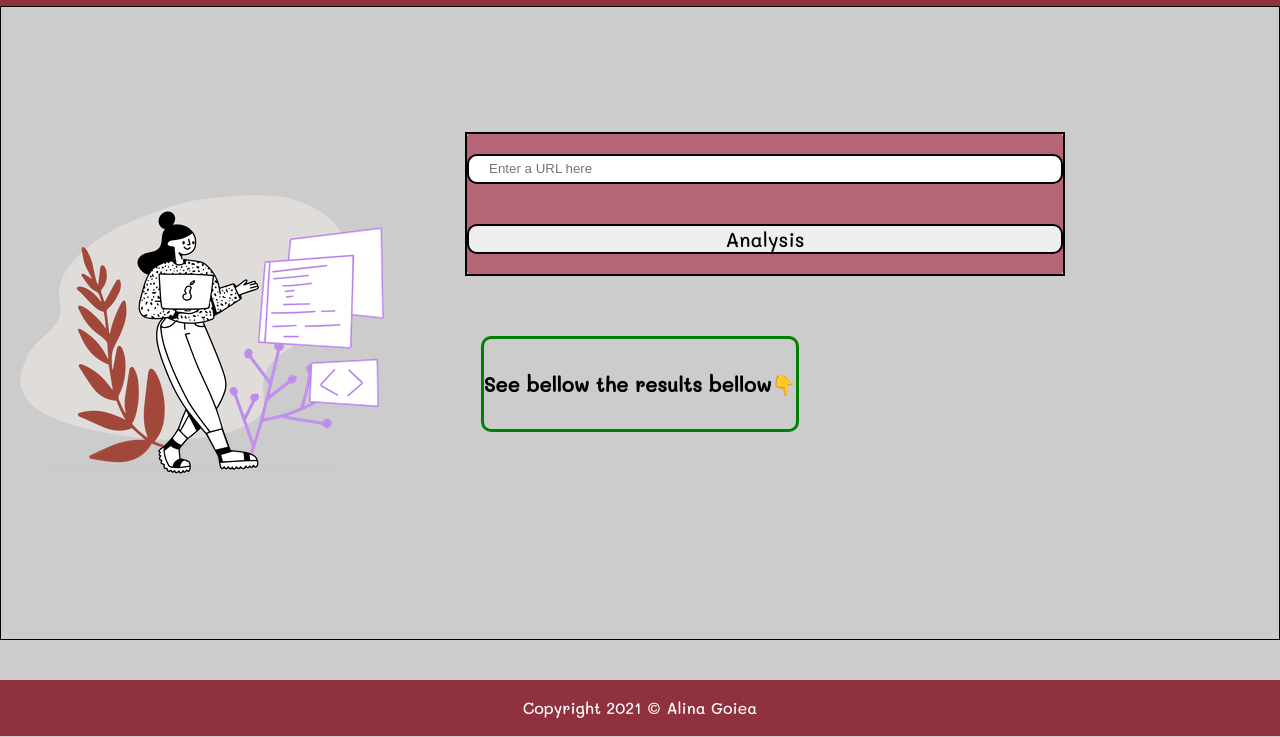
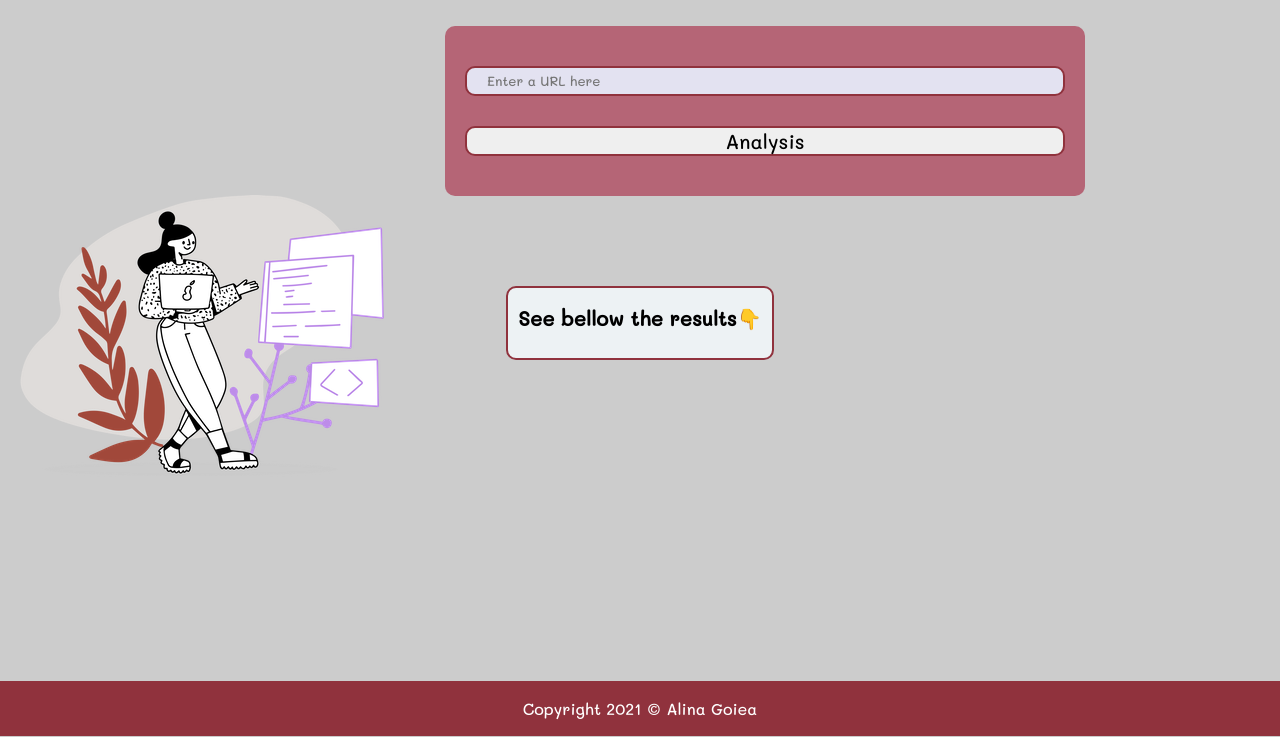
Before and after one commit to AlinaDev252/Evaluate-news-nlp, a website built with webpack: page src/client/views/index.html in a window 1280 px wide. Shown: the part 64-801 px from the top of the page. Built offline with nearby package versions, Linux system fonts and the light colour scheme.

Commit message:
Add final styling changes

```diff
--- a/src/client/styles/base.scss
+++ b/src/client/styles/base.scss
@@ -10,19 +10,18 @@ body {
 }
 
 main {
-	flex: 2;
+	flex-grow: 1;
 }
 
 section {
 	max-width: 800px;
-	margin: 50px auto;
+	margin: 40px auto;
 }
 
 #app {
 	display: flex;
 	flex-direction: column;
 	color: black;
-	justify-content: center;
 	align-items: center;
 	font-size: 20px;
 	font-family: "Mali", cursive;
--- a/src/client/styles/footer.scss
+++ b/src/client/styles/footer.scss
@@ -4,6 +4,8 @@ footer {
 	text-align: center;
 	margin-top: 40px;
 	font-family: "Mali", cursive;
+	justify-content: flex-end;
+	height: 55px;
 }
 
 .footer-text {
--- a/src/client/styles/form.scss
+++ b/src/client/styles/form.scss
@@ -3,19 +3,29 @@ input {
 	width: 100%;
 	line-height: 16px;
 	margin: 20px 0;
-	border: 2px solid black;
+	border: 2px solid #90323d;
 	border-radius: 10px;
+	background-color: rgba(232, 240, 254, 0.9) !important;
 }
 
-#submit .btn {
-	width: 596px;
+.btn {
 	font-size: 20px;
 	font-family: "Mali", cursive;
+	margin: 10px 0 20px 0;
+	padding: 5px 20px;
+	width: 100%;
+	line-height: 16px;
+	border: 2px solid #90323d;
+	border-radius: 10px;
+	color: black;
+	height: 30px;
 }
 
 .form-container {
+	justify-content: space-evenly;
 	display: flex;
-	margin: 100px 150px 0px 400px;
+	margin-left: 400px;
+	margin-right: 150px;
 	border-radius: 10px;
 	background-color: #b56576;
 }
@@ -26,33 +36,46 @@ input {
 }
 
 .result-title {
-	margin: 35px 0;
+	margin: 20px 10px 20px 10px;
 	font-weight: 600;
 }
 
-#url {
-	border: 1px solid black;
+#submitx {
+	width: 600px;
+	margin: 20px;
 }
 
-#submit {
-	border: 2px solid black;
-	width: 600px;
-}
-
-#submit .btn:hover {
-	background-color: #eddcd2;
+.btn:hover {
+	background-color: #38040e;
 	color: white;
 	font-size: bold;
 	transition: 0.3s ease;
 }
 
-main {
-	border: 1px solid black;
-	padding: 25px 0;
+.holder-entry {
+	margin: 10px 10px 10px 10px;
+	border: 2px solid #90323d;
+	border-radius: 10px;
+	background-color: #edf2f4;
+	padding-bottom: 10px;
 }
 
-.holder-entry {
-	margin: 10px 10px 10px 10px;
-	border: 3px solid green;
-	border-radius: 10px;
+.results {
+	justify-content: space-evenly;
 }
+
+#urlInput {
+	font-family: "Mali", cursive;
+}
+
+#entryholder .result-title {
+	font-size: 25px;
+}
+
+#polarity,
+#agreement,
+#subjectivity,
+#confidence,
+#irony {
+	margin-left: 10px;
+}
--- a/src/client/styles/header.scss
+++ b/src/client/styles/header.scss
@@ -1,8 +1,8 @@
 header {
 	background-color: #90323d;
-	padding: 10px 40px;
+	padding: 0px 50px;
 	text-align: center;
-	height: 70px;
+	height: 50px;
 	font-family: "Mali", cursive;
 }
 
--- a/src/client/views/index.html
+++ b/src/client/views/index.html
@@ -18,23 +18,25 @@
 		<main>
 			<div id="app">
 				<section class="form-container">
-				<form class="" id="submit" onsubmit="return Client.handleSubmit(event)">
+					<form class="" id="submitx" onsubmit="return Client.handleSubmit(event)">
 						<input class="user_input" id="urlInput" type="text" name="input" value="" placeholder="Enter a URL here" />
-					<input
+						<button
 							class="btn"
 							type="submit"
 							id="submit"
 							value="Analysis"
 							onclick="return Client.handleSubmit(event)"
 							onsubmit="return Client.handleSubmit(event)"
-					/>
+						>
+							Analysis
+						</button>
 					</form>
 					<div class="error_message" id="errorMessage"></div>
 				</section>
 
-			<section>
+				<section class="results">
 					<div class="holder-entry">
-					<div class="result-title" id="entryHolder"><strong>See bellow the results bellow👇 </strong></h1>
+						<div class="result-title" id="entryHolder"><strong>See bellow the results👇 </strong></div>
 						<div id="polarity"></div>
 						<div id="agreement"></div>
 						<div id="subjectivity"></div>
```
Lines whose indentation alone changed are shown as unchanged.
